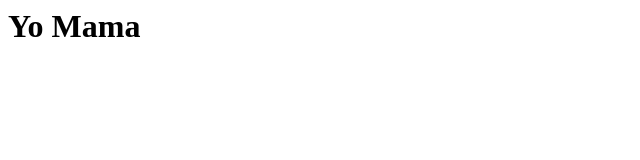
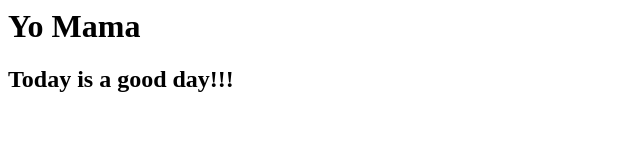
Before and after one commit to Travis17/DWA, a plain HTML site: page index.html in a window 1280 px wide. Shown: the whole page, without its empty margins (0-640 px from the left). Drawn offline with Linux system fonts and the light colour scheme.

Commit message:
update index

```diff
--- a/index.html
+++ b/index.html
@@ -1 +1,2 @@
 <h1>Yo Mama</h1>
+<h2>Today is a good day!!!</h2>
```
